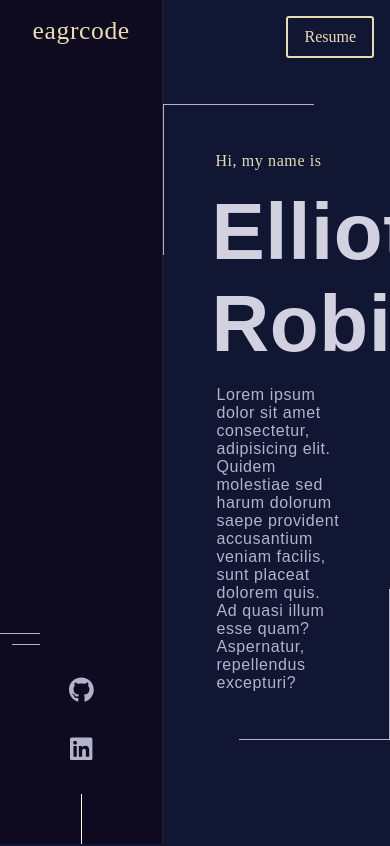
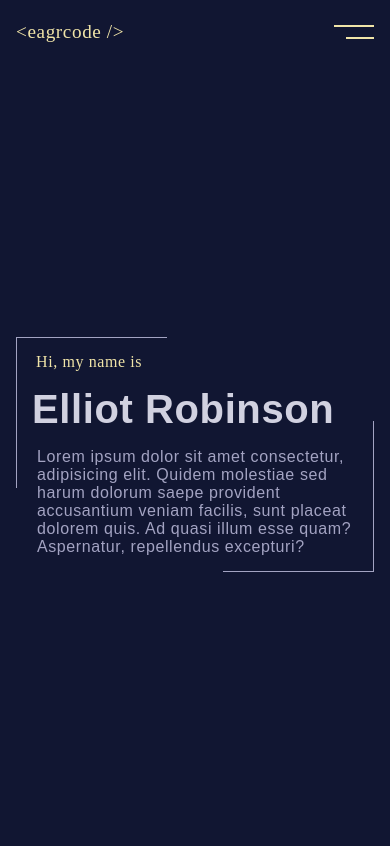
Before and after one commit to eagrcode/eagrcode-dev, a Next.js app: page / in a window 390 px wide. Shown: the top 846 px of the page. Built offline with nearby package versions, Linux system fonts and the light colour scheme; a web font is replaced by a local one.

Commit message:
add mobile nav layout/functionality

```diff
--- a/src/components/Hero/Hero.module.scss
+++ b/src/components/Hero/Hero.module.scss
@@ -5,7 +5,7 @@
   display: flex;
   flex-direction: column;
   gap: 1rem;
-  padding: 3rem;
+  padding: 1rem;
   width: 100%;
   max-width: 700px;
 
@@ -42,7 +42,7 @@
 
 .h1 {
   font-family: sans-serif;
-  font-size: 5rem;
+  font-size: 2.5rem;
   color: hsl(240, 20%, 85%);
 }
 
--- a/src/components/Navbar/Hamburger.tsx
+++ b/src/components/Navbar/Hamburger.tsx
@@ -1,15 +1,22 @@
 // styles
 import styles from "@/styles/Hamburger.module.scss";
+import { Dispatch, SetStateAction } from "react";
 
-// react
-import { use, useState } from "react";
+// set component prop types
+type props = {
+  isOpen: boolean;
+  setIsOpen: Dispatch<SetStateAction<boolean>>;
+};
 
-export default function Hamburger() {
-  // state
-  const [isOpen, setIsOpen] = useState(false);
+export default function Hamburger({ isOpen, setIsOpen }: props) {
+  // toggle nav menu
+  function handleClick() {
+    document.body.style.overflow = "" ? "visible" : "";
+    setIsOpen(!isOpen);
+  }
 
   return (
-    <button className={styles.button} onClick={() => setIsOpen(!isOpen)}>
+    <button className={styles.button} onClick={handleClick}>
       <div className={isOpen ? `${styles.hamburger} ${styles.active}` : styles.hamburger}>
         <div className={styles.bar}></div>
         <div className={styles.bar}></div>
--- a/src/components/Navbar/Navbar.tsx
+++ b/src/components/Navbar/Navbar.tsx
@@ -7,17 +7,44 @@ import Hamburger from "./Hamburger";
 // next
 import Link from "next/link";
 
+// react
+import { useState } from "react";
+
 // icons
 import { FontAwesomeIcon } from "@fortawesome/react-fontawesome";
-import { faInstagram, faGithub, faLinkedin } from "@fortawesome/free-brands-svg-icons";
+import { faGithub, faLinkedin } from "@fortawesome/free-brands-svg-icons";
 
 export default function Navbar() {
+  // initial state
+  const [isOpen, setIsOpen] = useState(false);
+  const [isScroll, setIsScroll] = useState(false);
+
+  // tet bg blur on scroll
+  function handleScroll() {
+    if (window.scrollY >= 64) {
+      setIsScroll(true);
+    } else {
+      setIsScroll(false);
+    }
+  }
+
+  // check for window to allow client side to execute
+  if (typeof window !== "undefined") {
+    window.addEventListener("scroll", handleScroll);
+  }
+
+  // disable body scroll if mobile menu open
+  if (typeof document !== "undefined" && isOpen) {
+    document.body.style.overflow = "hidden";
+  }
+
   return (
-    <aside className={styles.sidebar}>
+    <aside className={isScroll ? `${styles.scroll} ${styles.sidebar}` : styles.sidebar}>
       <Link className={styles.logo} href="/">
-        eagrcode
+        {"<eagrcode />"}
       </Link>
-      <div className={styles.sidebarBtm}>
+      <Hamburger isOpen={isOpen} setIsOpen={setIsOpen} />
+      <div className={isOpen ? `${styles.sidebarBtm} ${styles.isOpen}` : styles.sidebarBtm}>
         <nav className={styles.nav}>
           <ul className={styles.menu}>
             <li className={styles.item}>
@@ -41,12 +68,12 @@ export default function Navbar() {
               </Link>
             </li>
           </ul>
-          <Hamburger />
         </nav>
         <ul className={styles.socialMenu}>
           <li>
             <Link href="">
               <FontAwesomeIcon className={styles.icon} icon={faGithub} />
+              <span className={styles.tooltip}>GitHub</span>
             </Link>
           </li>
 
--- a/src/styles/Hamburger.module.scss
+++ b/src/styles/Hamburger.module.scss
@@ -14,34 +14,25 @@
   justify-content: space-between;
   width: 40px;
   gap: 10px;
-  opacity: 0.7;
+
   cursor: pointer;
-
-  &:hover {
-    opacity: 1;
-
-    .bar:nth-of-type(2) {
-      width: 100%;
-    }
-  }
 
   &.active {
     .bar:nth-child(1) {
-      width: 80%;
-      transform: translateY(5px) translateX(4px) rotate(45deg);
+      transform: translateY(6px) rotate(135deg);
     }
 
     .bar:nth-child(2) {
-      width: 80%;
-      transform: translateY(-5px) translateX(-4px) rotate(-45deg);
+      width: 100%;
+      transform: translateY(-6px) rotate(-135deg);
     }
   }
 }
 
 .bar {
   width: 100%;
-  height: 1px;
-  background-color: white;
+  height: 2px;
+  background-color: var(--accent-color);
   transition: all 0.2s ease-out;
 }
 
--- a/src/styles/Home.module.scss
+++ b/src/styles/Home.module.scss
@@ -3,9 +3,10 @@
   flex-direction: column;
   justify-content: center;
   align-items: center;
-  height: 100vh;
-  width: 100%;
-  padding-left: var(--sidebar-width);
-  background-color: var(--background-color-dark);
+  height: calc(100svh - var(--nav-height));
   color: var(--text-color-dark);
+
+  @media (min-width: 900px) {
+    padding-left: var(--sidebar-width);
+  }
 }
--- a/src/styles/NavLayout.module.scss
+++ b/src/styles/NavLayout.module.scss
@@ -1,9 +1,12 @@
 .wrapper {
   display: flex;
+  flex-direction: column;
 }
 
 .main {
   display: flex;
   flex-direction: column;
   width: 100%;
+  padding: 0 1rem;
+  background-color: var(--background-color-dark);
 }
--- a/src/styles/Navbar.module.scss
+++ b/src/styles/Navbar.module.scss
@@ -1,34 +1,72 @@
 .sidebar {
-  position: fixed;
-  left: 0;
+  position: sticky;
+  top: 0;
   display: flex;
-  flex-direction: column;
   justify-content: space-between;
+  background-color: var(--background-color-dark);
   align-items: center;
-  height: 100vh;
-  width: var(--sidebar-width);
-  // padding: 2rem 2rem 0 2rem;
-  background-color: var(--nav-background-color-dark);
-  border-right: solid 1px rgba(120, 120, 120, 0.2);
+  height: var(--nav-height);
+  padding: 0 1rem;
+  z-index: 999;
+
+  -webkit-backdrop-filter: blur(10px);
+  backdrop-filter: blur(10px);
+
+  &.scroll {
+    background-color: hsla(230, 50%, 13%, 0.7);
+  }
+
+  @media (min-width: 900px) {
+    position: fixed;
+    left: 0;
+    height: 100vh;
+    width: var(--sidebar-width);
+    // padding: 2rem 2rem 0 2rem;
+    background-color: var(--nav-background-color-dark);
+    border-right: solid 1px rgba(120, 120, 120, 0.2);
+  }
 }
 
 .logo {
   font-family: "SF Mono", serif;
   color: var(--accent-color);
-  font-size: 1.6rem;
-  padding: 1rem;
+  font-size: 1.2rem;
 
   &:hover {
     background-color: hsla(240, 50%, 80%, 0.1);
+  }
+
+  @media (min-width: 900px) {
+    font-size: 1.6rem;
+    padding: 1rem;
   }
 }
 
 .sidebarBtm {
   display: flex;
+  position: absolute;
+  top: 0;
+  right: 0;
   flex-direction: column;
   align-items: center;
+  justify-content: center;
   gap: 1rem;
-  width: 100%;
+  width: 50%;
+  // height: calc(100svh - var(--nav-height));
+  height: 100svh;
+  background-color: var(--nav-background-color-dark);
+  z-index: -1;
+
+  transform: translateX(100%);
+  transition: ease-in-out 0.2s;
+
+  &.isOpen {
+    transform: translateX(0);
+  }
+
+  @media (min-width: 900px) {
+    display: flex;
+  }
 }
 
 .nav {
@@ -38,10 +76,10 @@
 
 .menu {
   list-style: none;
-  display: none;
   flex-direction: column;
   width: 100%;
   font-size: 1rem;
+  text-align: center;
 
   @media (min-width: 900px) {
     display: flex;
@@ -69,20 +107,45 @@
 
   li {
     padding: 1rem;
+    position: relative;
   }
+
+  // a:hover {
+  //   .tooltip {
+  //     visibility: visible;
+  //   }
+  // }
 }
 
 .icon {
   color: var(--text-color-dark);
   font-size: 1.6rem;
 
+  transition: all ease-out 0.1s;
+
   &:hover {
     color: var(--accent-color);
+    transform: scale(1.1);
   }
 }
 
+.tooltip {
+  visibility: hidden;
+  position: absolute;
+  top: 0;
+  left: 0;
+  right: 0;
+  z-index: 1;
+  color: var(--text-color-dark);
+}
+
 .line {
+  display: none;
   width: 1px;
   height: 50px;
   background-color: white;
+
+  @media (min-width: 900px) {
+    display: block;
+  }
 }
--- a/src/styles/globals.scss
+++ b/src/styles/globals.scss
@@ -10,6 +10,10 @@ html {
   letter-spacing: 0.6px;
 }
 
+body {
+  overflow-x: hidden;
+}
+
 a {
   text-decoration: none;
 }
--- a/src/styles/variables.css
+++ b/src/styles/variables.css
@@ -5,9 +5,9 @@
   /* colors */
   /* --accent-color: hsl(190, 90%, 60%); */
   /* --accent-color: hsl(300, 95%, 70%); */
-  --accent-color: hsl(50, 50%, 80%);
+  --accent-color: hsl(50, 70%, 80%);
   /* dark theme */
   --background-color-dark: hsl(230, 50%, 13%);
-  --text-color-dark: hsl(240, 20%, 75%);
+  --text-color-dark: hsl(240, 20%, 70%);
   --nav-background-color-dark: hsl(250, 50%, 8%);
 }
```
Also changed, not shown: src/components/buttons/ResumeBtn/ResumeBtn.module.scss (+3 -5 lines).
